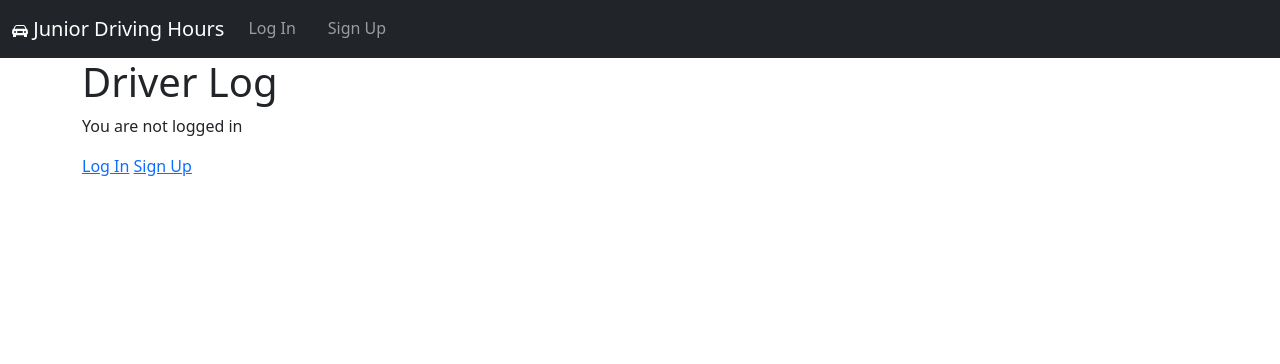
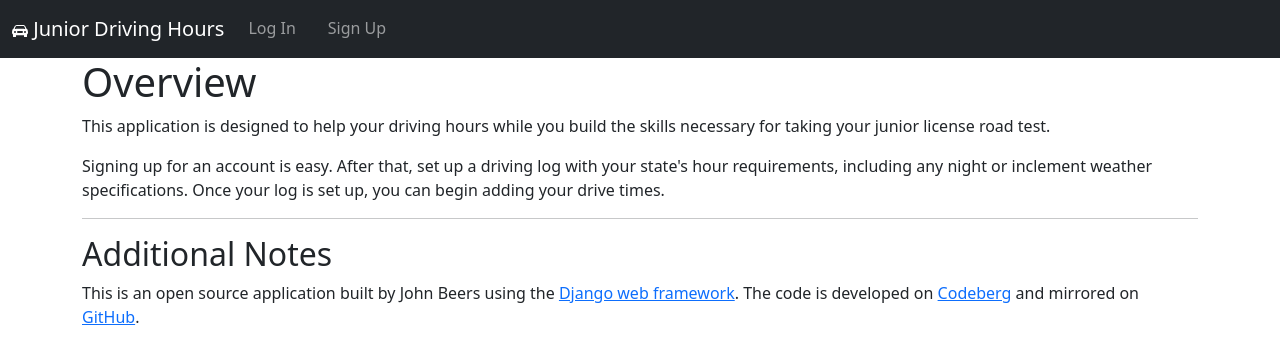
Before and after one commit to jaerrib/driving-hours, a Django app: page / in a window 1280 px wide. Shown: the top 364 px of the page. Run offline with Django 4.2, Linux system fonts and the light colour scheme; parts of the project's set-up code (start-up, migrations or seed data) failed here and were passed over.

Commit message:
Replace placeholder text with app description and notes

```diff
--- a/templates/home.html
+++ b/templates/home.html
@@ -3,14 +3,10 @@
 {% block title %}Home{% endblock title %}
 
 {% block content %}
-    <h1>Driver Log</h1>
-    {% if user.is_authenticated %}
-        <p>Hi {{ user.email }}</p>
-        <p><a href="{% url 'account_logout' %}">Logout</a></p>
-        <p><a href="{% url 'driving_log_list' %}">See Driving Log List</a></p>
-    {% else %}
-        <p>You are not logged in</p>
-        <a href="{% url 'account_login' %}">Log In</a>
-        <a href="{% url 'account_signup' %}">Sign Up</a>
-    {% endif %}
+    <h1>Overview</h1>
+    <p>This application is designed to help your driving hours while you build the skills necessary for taking your junior license road test.</p>
+    <p>Signing up for an account is easy. After that, set up a driving log with your state's hour requirements, including any night or inclement weather specifications. Once your log is set up, you can begin adding your drive times.</p>
+    <hr>
+    <h2>Additional Notes</h2>
+    <p>This is an open source application built by John Beers using the <a href="https://www.djangoproject.com/" target="_blank">Django web framework</a>. The code is developed on <a href="https://codeberg.org/jaerrib/driving-hours" target="_blank">Codeberg</a> and mirrored on <a href="https://github.com/jaerrib/driving-hours" target="_blank">GitHub</a>.</p>
 {% endblock content %}
```
